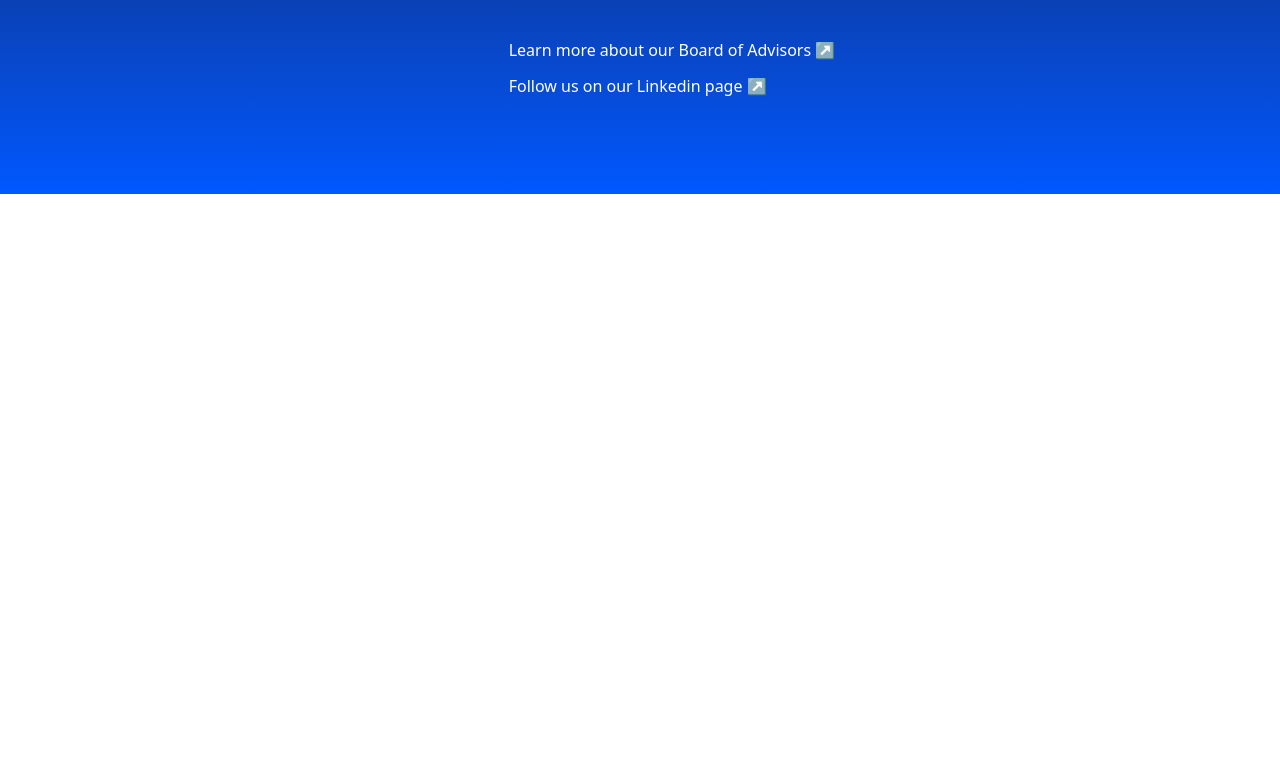
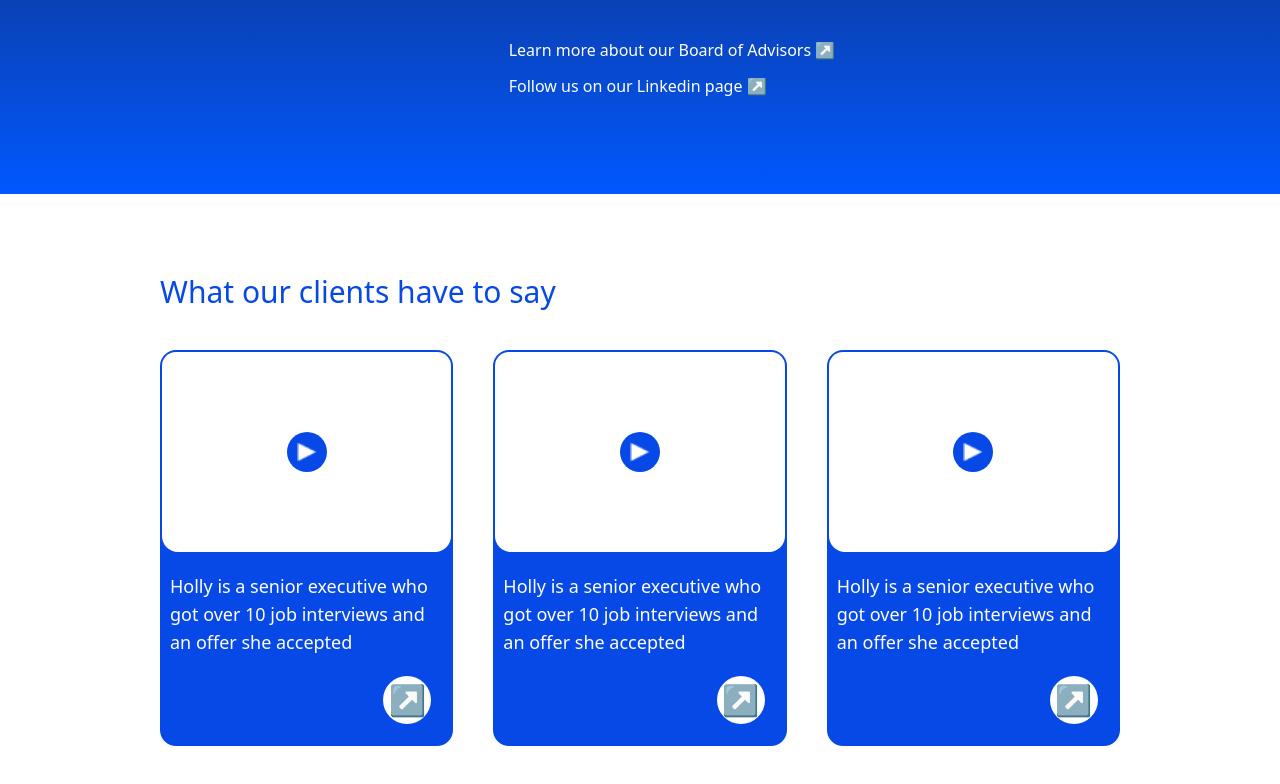
Before and after one commit to MohdFahad1/Mobius-assignment, a React (Vite) app: page / in a window 1280 px wide. Shown: the part 1798-2582 px from the top of the page. Before the commit the page ends 1992 px from the top, so only its background shows below. Built offline with nearby package versions, Linux system fonts and the light colour scheme.

Commit message:
feat: Added testimonials section

```diff
--- a/src/App.jsx
+++ b/src/App.jsx
@@ -1,6 +1,7 @@
 import Navbar from "./components/common/Navbar";
 import About from "./components/Home/About";
 import Hero from "./components/Home/Hero";
+import Testimonials from "./components/Home/Testimonials";
 import Work from "./components/Home/Work";
 
 function App() {
@@ -10,6 +11,7 @@ function App() {
       <Hero />
       <Work />
       <About />
+      <Testimonials />
     </>
   );
 }
--- /dev/null
+++ b/src/components/Home/Testimonials.jsx
@@ -0,0 +1,54 @@
+import React from "react";
+import play from "../../assets/play.png";
+
+const data = [
+  {
+    id: 1,
+    content:
+      "Holly is a senior executive who got over 10 job interviews and an offer she accepted",
+  },
+  {
+    id: 2,
+    content:
+      "Holly is a senior executive who got over 10 job interviews and an offer she accepted",
+  },
+  {
+    id: 3,
+    content:
+      "Holly is a senior executive who got over 10 job interviews and an offer she accepted",
+  },
+];
+
+const Testimonials = () => {
+  return (
+    <div className="px-40 py-20">
+      <h1 className="text-[#0649E7] text-3xl font-medium mb-10">
+        What our clients have to say
+      </h1>
+      <div className="flex gap-10 justify-center">
+        {data.map((item) => (
+          <div
+            key={item.id}
+            className="flex-col bg-[#0649E7] w-[300px] border-[#0649E7] border-2 rounded-2xl overflow-hidden h-auto pb-5"
+          >
+            <div className="bg-white rounded-b-2xl h-[200px] flex items-center justify-center">
+              <div className="bg-[#0649E7] size-10 rounded-full flex items-center justify-center">
+                <img src={play} alt="Play Button" className="h-5 w-5" />
+              </div>
+            </div>
+            <p className="text-lg text-white pl-2 pr-5 mt-5">{item.content}</p>
+            <div className="flex justify-end px-5">
+              <div className="flex items-center justify-center rounded-full bg-white w-12 h-12 mt-5">
+                <button className="text-[#0649E7] rounded-full text-3xl">
+                  ↗
+                </button>
+              </div>
+            </div>
+          </div>
+        ))}
+      </div>
+    </div>
+  );
+};
+
+export default Testimonials;
```
Also changed, not shown: src/assets/Rectangle.png (deleted), src/assets/play.png (added).
